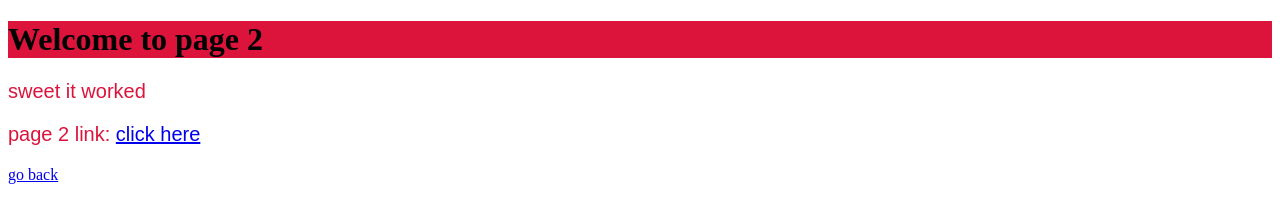
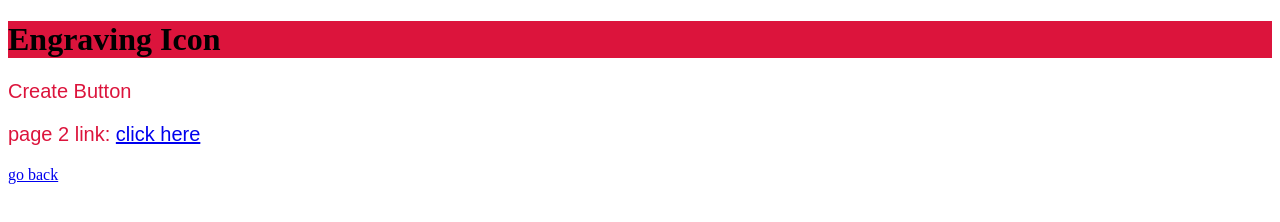
Before and after one commit to EmmanuelBonilla/Project-Website, a plain HTML site: page page2.html in a window 1280 px wide. Drawn offline with Linux system fonts and the light colour scheme.

Commit message:
Updated document
added ideas for icons and buttons

```diff
--- a/page2.html
+++ b/page2.html
@@ -1,11 +1,11 @@
 <!DOCTYPE html>
 <html>
     <head>
-        <title> Test Document </title>
+        <title> Test Evgraving Page  </title>
     </head>
     <body>
-        <h1 style="background-color: crimson;"> Welcome to page 2 </h1>
-        <p style="font-family: Arial, Helvetica, sans-serif;color: crimson;font-size: 20px;"> sweet it worked </p>
+        <h1 style="background-color: crimson;"> Engraving Icon </h1>
+        <p style="font-family: Arial, Helvetica, sans-serif;color: crimson;font-size: 20px;"> Create Button </p>
         <p style="font-family: Arial, Helvetica, sans-serif;color: crimson;font-size: 20px;">
              page 2 link: <a href="page2.html"> click here </a>
              </p>
```
Also changed, not shown: index.html (+3 -3 lines).
